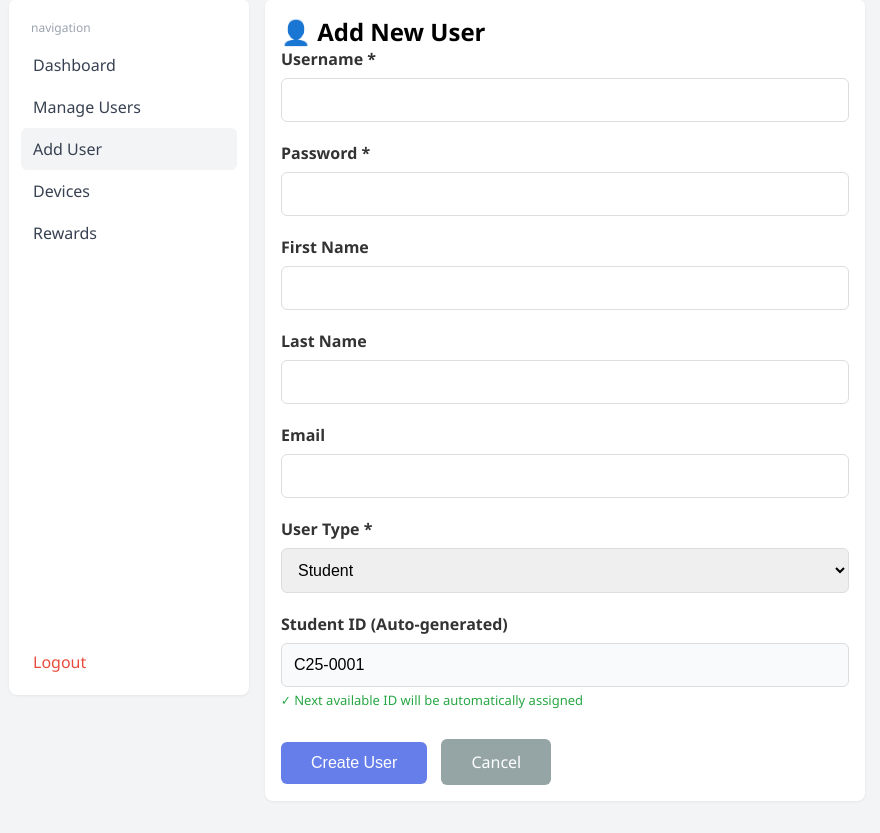
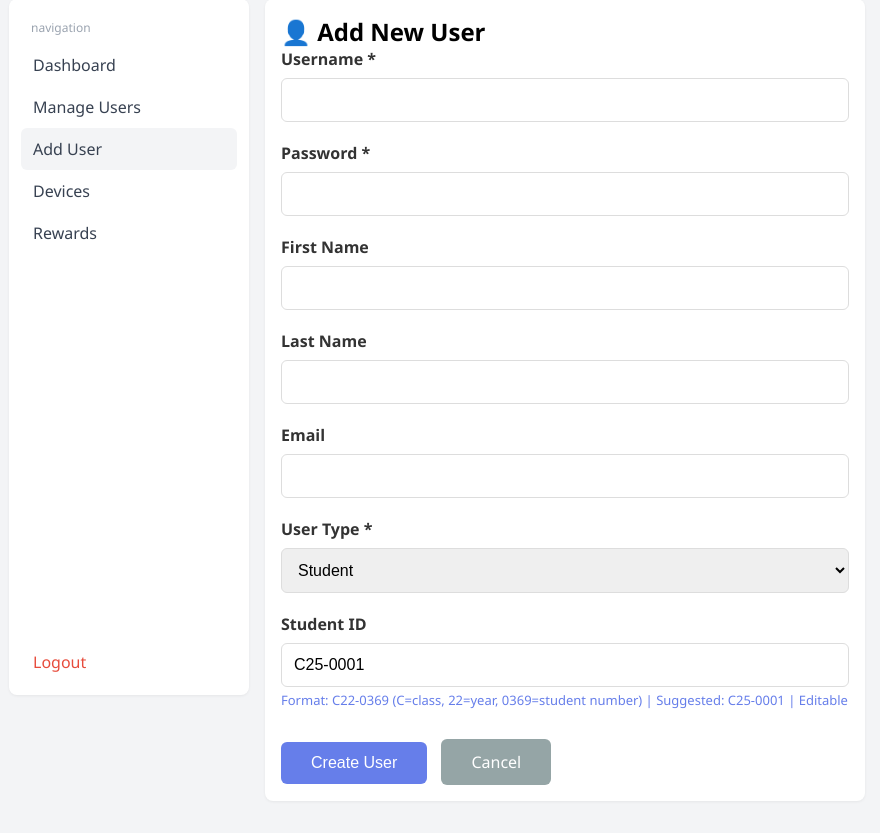
Before and after one commit to capstoneproj2025-afk/SMC_EcoDrop, a Django app: page /console/manage-users/add/ in a window 1280 px wide. Shown: the part 73-906 px from the top of the page, without its empty margins (7-887 px from the left). Run offline with Django 4.2, Linux system fonts and the light colour scheme; the visitor is signed in with stand-in values (Sample User, id 1).

Commit message:
Make student ID fully editable in add/edit user forms

```diff
--- a/core/views.py
+++ b/core/views.py
@@ -439,6 +439,10 @@ def admin_user_edit_view(request, user_id: int):
             user_obj.profile.total_points = max(0, new_points)
         except Exception:
             pass
+        # Student/Faculty ID - EDITABLE
+        student_id = request.POST.get('student_id', '').strip()
+        if student_id:
+            user_obj.profile.student_id = student_id
         user_obj.save()
         user_obj.profile.save()
         return redirect('admin_users')
@@ -533,39 +537,53 @@ def admin_user_add_view(request):
         email = request.POST.get('email', '')
         user_type = request.POST.get('user_type', 'student')
 
-        # Recalculate IDs at time of creation to ensure latest available
+        # Get student/faculty ID from form (EDITABLE - admin can change it)
+        manual_student_id = request.POST.get('student_id', '').strip()
+        manual_faculty_id = request.POST.get('faculty_id', '').strip()
+
+        # Use manual ID if provided, otherwise auto-generate
         if user_type == 'student':
-            last_student = UserProfile.objects.filter(
-                student_id__startswith=f'C{current_year}-'
-            ).order_by('-student_id').first()
+            if manual_student_id:
+                # Use the manually entered ID
+                generated_id = manual_student_id
+            else:
+                # Auto-generate only if not provided
+                last_student = UserProfile.objects.filter(
+                    student_id__startswith=f'C{current_year}-'
+                ).order_by('-student_id').first()
 
-            if last_student and last_student.student_id:
-                try:
-                    last_num = int(last_student.student_id.split('-')[1])
-                    generated_id = f'C{current_year}-{str(last_num + 1).zfill(4)}'
-                except:
+                if last_student and last_student.student_id:
+                    try:
+                        last_num = int(last_student.student_id.split('-')[1])
+                        generated_id = f'C{current_year}-{str(last_num + 1).zfill(4)}'
+                    except:
+                        generated_id = f'C{current_year}-0001'
+                else:
                     generated_id = f'C{current_year}-0001'
+        elif user_type == 'teacher':
+            if manual_faculty_id:
+                # Use the manually entered ID
+                generated_id = manual_faculty_id
             else:
-                generated_id = f'C{current_year}-0001'
-        elif user_type == 'teacher':
-            from datetime import datetime
-            current_year_full = str(datetime.now().year)
-            last_faculty = UserProfile.objects.filter(
-                student_id__startswith='SMCIC-'
-            ).order_by('-student_id').first()
+                # Auto-generate only if not provided
+                from datetime import datetime
+                current_year_full = str(datetime.now().year)
+                last_faculty = UserProfile.objects.filter(
+                    student_id__startswith='SMCIC-'
+                ).order_by('-student_id').first()
 
-            if last_faculty and last_faculty.student_id:
-                try:
-                    parts = last_faculty.student_id.split('-')
-                    if len(parts) == 3:
-                        last_num = int(parts[1])
-                        generated_id = f'SMCIC-{str(last_num + 1).zfill(3)}-{current_year_full}'
-                    else:
+                if last_faculty and last_faculty.student_id:
+                    try:
+                        parts = last_faculty.student_id.split('-')
+                        if len(parts) == 3:
+                            last_num = int(parts[1])
+                            generated_id = f'SMCIC-{str(last_num + 1).zfill(3)}-{current_year_full}'
+                        else:
+                            generated_id = f'SMCIC-001-{current_year_full}'
+                    except:
                         generated_id = f'SMCIC-001-{current_year_full}'
-                except:
+                else:
                     generated_id = f'SMCIC-001-{current_year_full}'
-            else:
-                generated_id = f'SMCIC-001-{current_year_full}'
         else:
             generated_id = None
 
--- a/templates/core/admin_user_add.html
+++ b/templates/core/admin_user_add.html
@@ -140,18 +140,18 @@
     </div>
 
     <div class="form-group" id="student_id_group">
-      <label>Student ID (Auto-generated)</label>
-      <input type="text" name="student_id" id="student_id" value="{{ next_student_id }}" readonly style="background: #f9fafb; cursor: not-allowed;">
-      <small style="color: #28a745; font-size: 13px; display: block; margin-top: 4px;">
-        ✓ Next available ID will be automatically assigned
+      <label>Student ID</label>
+      <input type="text" name="student_id" id="student_id" value="{{ next_student_id }}" placeholder="e.g., C25-0001">
+      <small style="color: #667eea; font-size: 13px; display: block; margin-top: 4px;">
+         Format: C22-0369 (C=class, 22=year, 0369=student number) | Suggested: {{ next_student_id }} | Editable
       </small>
     </div>
 
     <div class="form-group" id="faculty_id_group" style="display: none;">
-      <label>Faculty ID (Auto-generated)</label>
-      <input type="text" name="faculty_id" id="faculty_id" value="{{ next_faculty_id }}" readonly style="background: #f9fafb; cursor: not-allowed;">
-      <small style="color: #28a745; font-size: 13px; display: block; margin-top: 4px;">
-        ✓ Next available ID will be automatically assigned
+      <label>Faculty ID</label>
+      <input type="text" name="faculty_id" id="faculty_id" value="{{ next_faculty_id }}" placeholder="e.g., SMCIC-001-0001">
+      <small style="color: #667eea; font-size: 13px; display: block; margin-top: 4px;">
+         Format: SMCIC-001-0001 (SMCIC=institution, 001=dept, 0001=number) | Suggested: {{ next_faculty_id }} | Editable
       </small>
     </div>
 
```
Also changed, not shown: templates/core/admin_user_edit.html (+17 -0 lines), 1 other file.
